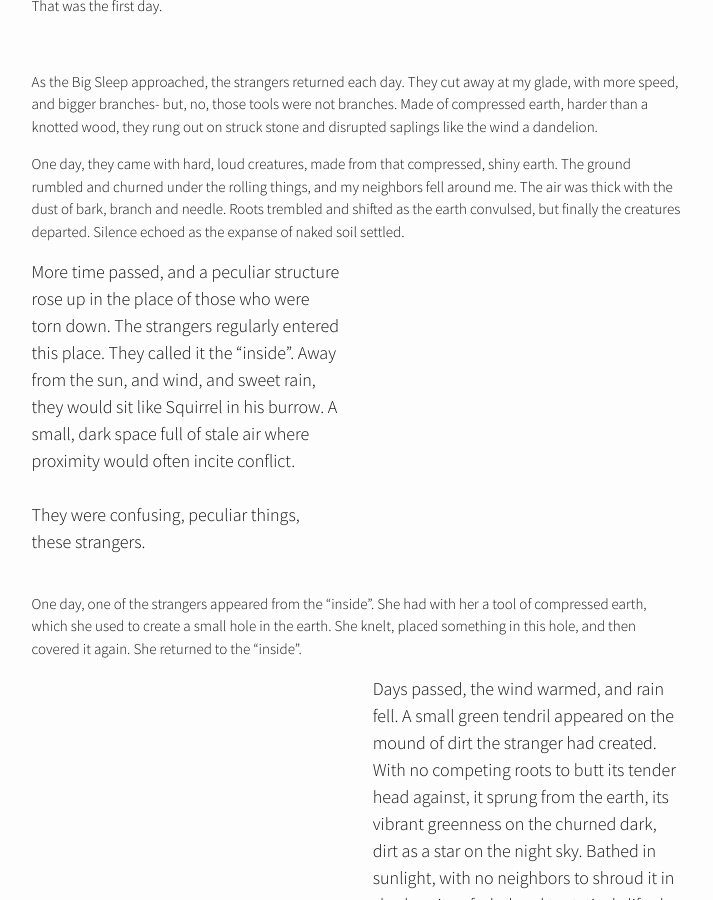
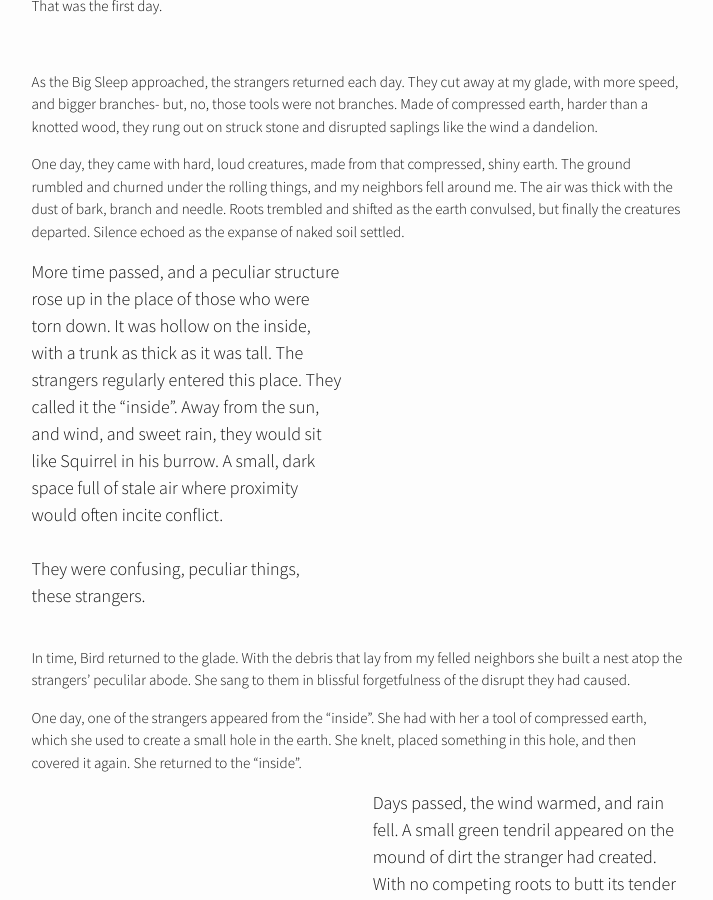
Before and after one commit to calthomson/calthomson.github.io, a Jekyll site: the page built from _inbetween/2016-11-24-short-stories.markdown, in a window 1280 px wide and 900 px high, scrolled down 2411 px. Shown: the whole window, without its empty margins (396-1109 px from the left). Built offline with Jekyll 4.4.1, drawn with Linux system fonts in a browser that asks for light colours; nearby versions of some CDN libraries; comment, search, counter and statistics services are not loaded.

Commit message:
added one paragraph

```diff
--- a/_inbetween/2016-11-24-short-stories.markdown
+++ b/_inbetween/2016-11-24-short-stories.markdown
@@ -72,7 +72,7 @@ One day, they came with hard, loud creatures, made from that compressed, shiny e
 
 <div class="row vertical-align">
 	<div class="col-sm-6 col-xs-12">
-		More time passed, and a peculiar structure rose up in the place of those who were torn down. The strangers regularly entered this place. They called it the “inside”. Away from the sun, and wind, and sweet rain, they would sit like Squirrel in his burrow. A small, dark space full of stale air where proximity would often incite conflict.<br><br>
+		More time passed, and a peculiar structure rose up in the place of those who were torn down. It was hollow on the inside, with a trunk as thick as it was tall. The strangers regularly entered this place. They called it the “inside”. Away from the sun, and wind, and sweet rain, they would sit like Squirrel in his burrow. A small, dark space full of stale air where proximity would often incite conflict.<br><br>
 
 		They were confusing, peculiar things, these strangers. <br>
 	</div>
@@ -81,6 +81,8 @@ One day, they came with hard, loud creatures, made from that compressed, shiny e
 	</div>
 </div>
 <br>
+
+In time, Bird returned to the glade. With the debris that lay from my felled neighbors she built a nest atop the strangers' peculilar abode. She sang to them in blissful forgetfulness of the disrupt they had caused.
 
 One day, one of the strangers appeared from the “inside”. She had with her a tool of compressed earth, which she used to create a small hole in the earth. She knelt, placed something in this hole, and then covered it again. She returned to the “inside”.
 
```
